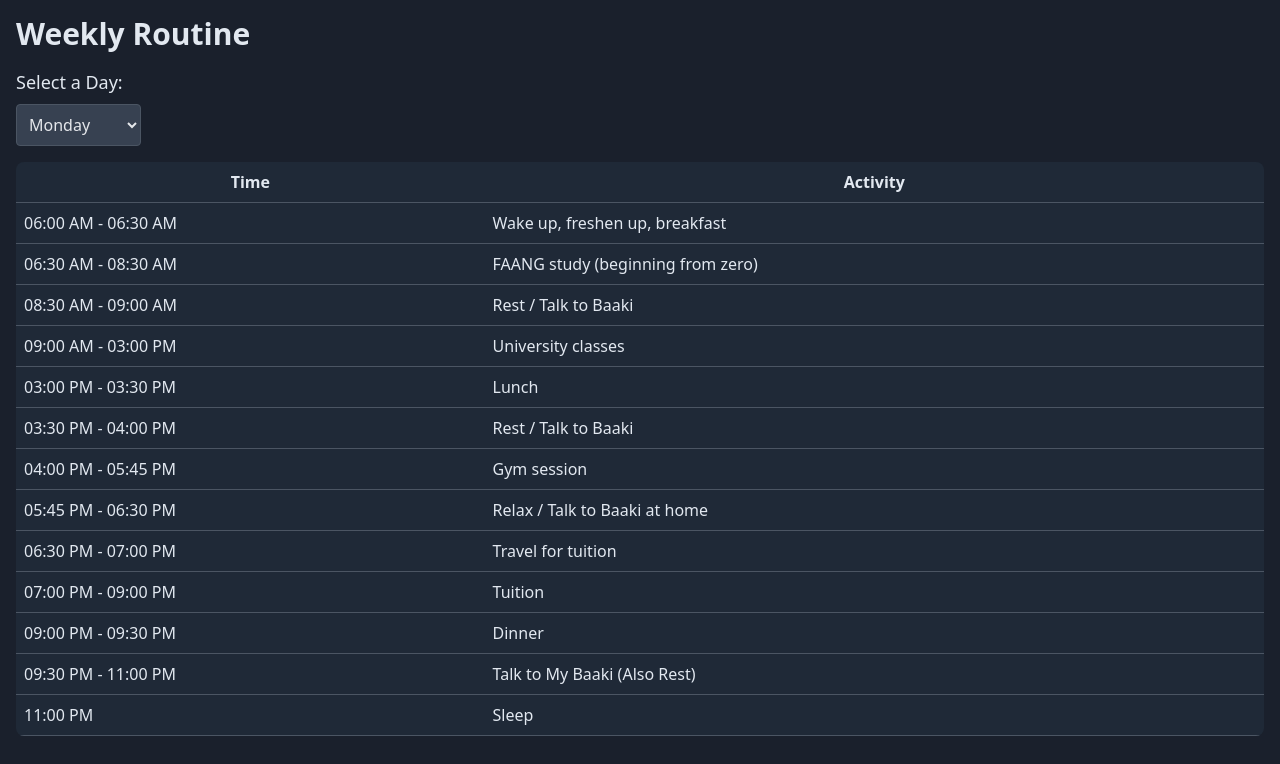
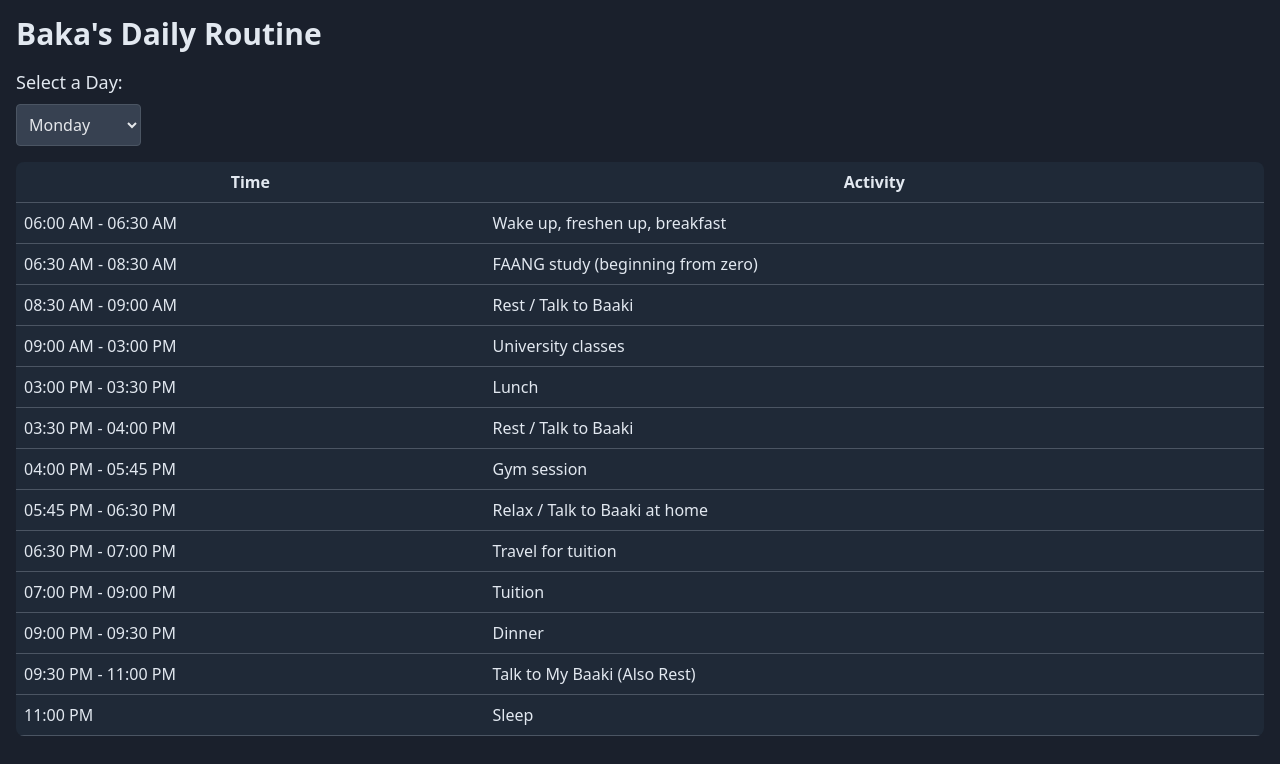
Before and after one commit to tushanafnan/Routine, a plain HTML site: page index.html in a window 1280 px wide. Drawn offline with nearby package versions, Linux system fonts and the light colour scheme.

Commit message:
third though

```diff
--- a/index.html
+++ b/index.html
@@ -18,7 +18,7 @@
 
 <body class="p-4">
     <div class="container mx-auto">
-        <h1 class="text-3xl font-bold mb-4">Weekly Routine</h1>
+        <h1 class="text-3xl font-bold mb-4">Baka's Daily Routine</h1>
         <div class="mb-4">
             <label for="week-selector" class="block text-lg font-medium mb-2">Select a Day:</label>
             <select id="week-selector" class="p-2 bg-gray-700 border border-gray-600 text-gray-200 rounded">
```
